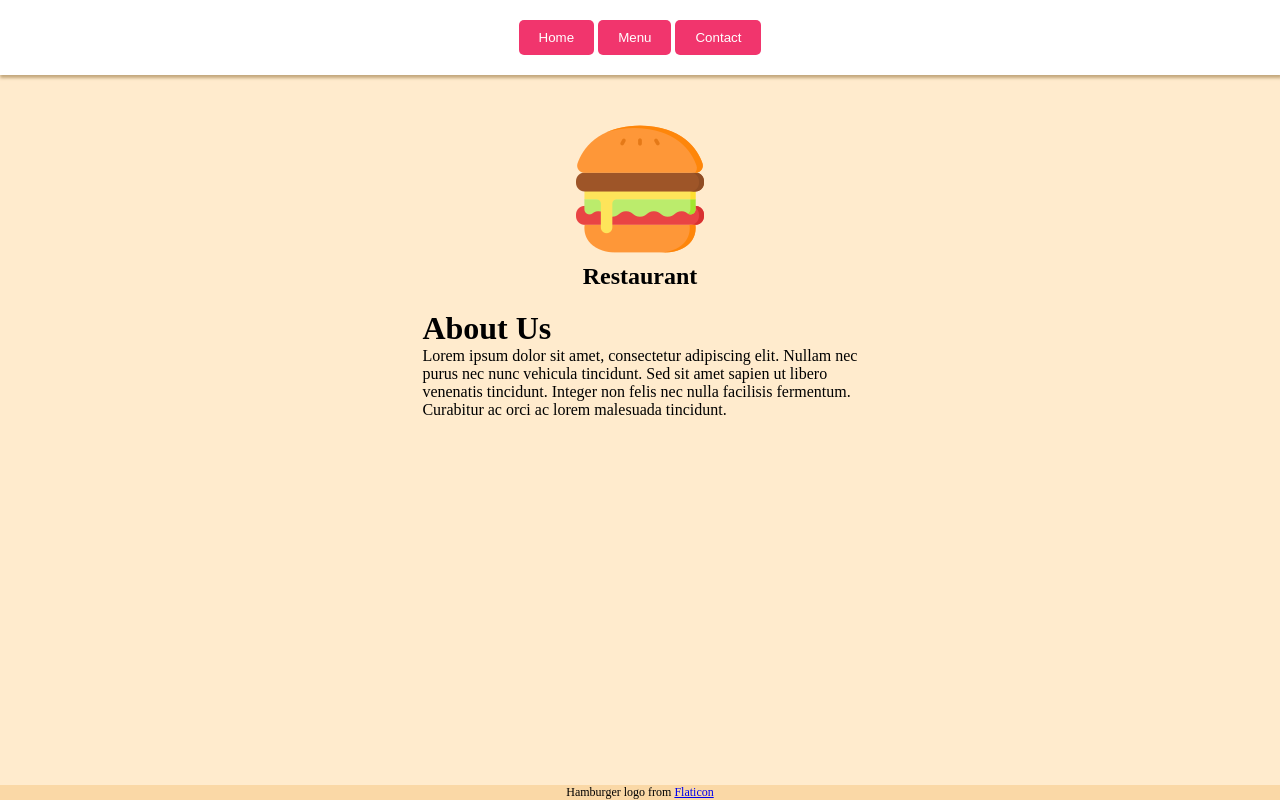
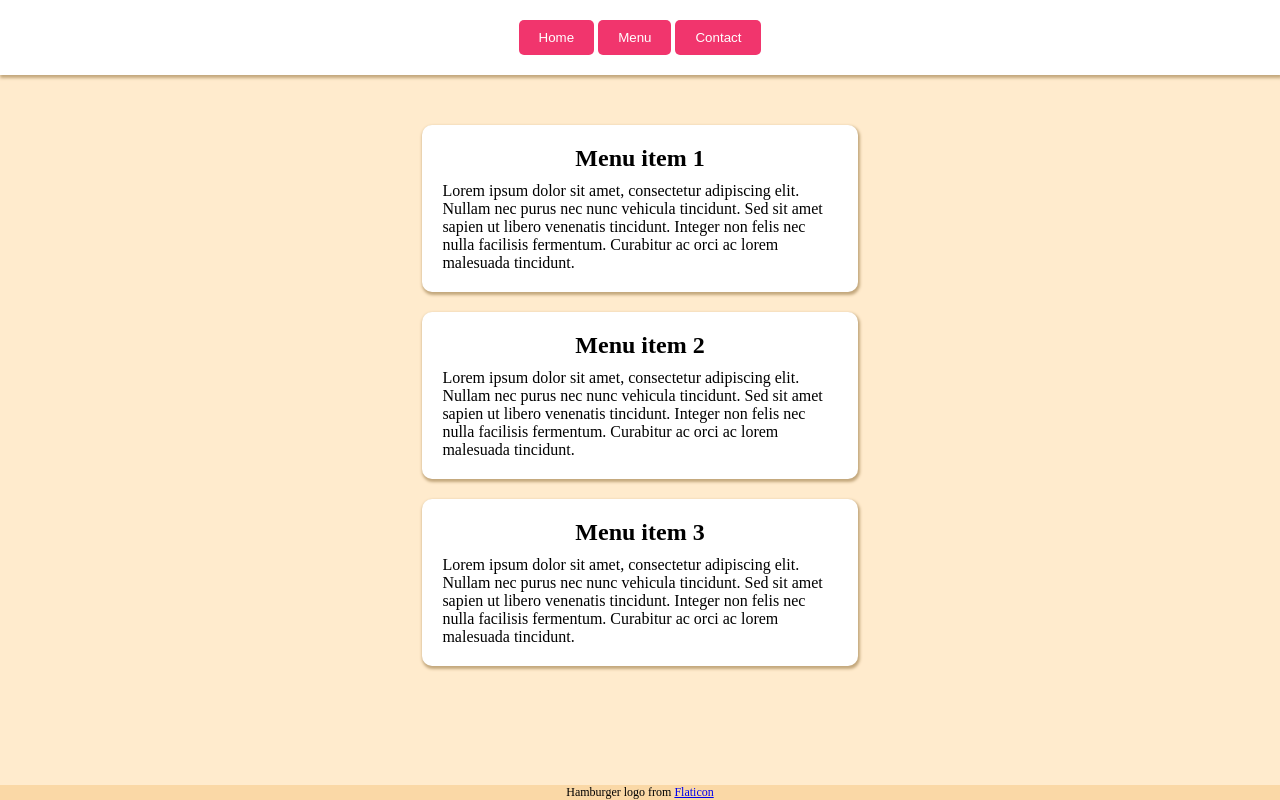
Before and after one commit to 383myrtle/odin-restaurant-page, a website built with webpack: page src/template.html in a window 1280 px wide. Both pictures are taken after a click on the button "Menu". Built offline with nearby package versions, Linux system fonts and the light colour scheme.

Commit message:
Add menu content

```diff
--- a/src/PopulateHome.js
+++ b/src/PopulateContent.js
@@ -1,7 +1,9 @@
 import burgerIcon from "../assets/images/logo.png";
 
+const content = document.getElementById("content");
+
 const populateHome = () => {
-    const content = document.getElementById("content");
+    content.textContent = "";
 
     const logoContainer = document.createElement("div");
     const aboutContainer = document.createElement("div");
@@ -26,4 +28,28 @@ const populateHome = () => {
     content.appendChild(aboutContainer);
 }
 
-export {populateHome};
+const populateMenu = () => {
+    content.textContent = "";
+
+    const menuContainer = document.createElement("div");
+    menuContainer.classList.add("menu-container");
+
+    for (let i=0; i<3; i++){
+        const menuItem = document.createElement("div");
+        menuItem.classList.add("menu-item");
+        menuItem.classList.add("shadow");
+
+        const itemName = document.createElement("h2");
+        itemName.textContent = `Menu item ${i+1}`;
+
+        const itemDescription = document.createElement("p");
+        itemDescription.textContent = "Lorem ipsum dolor sit amet, consectetur adipiscing elit. Nullam nec purus nec nunc vehicula tincidunt. Sed sit amet sapien ut libero venenatis tincidunt. Integer non felis nec nulla facilisis fermentum. Curabitur ac orci ac lorem malesuada tincidunt.";
+
+        menuItem.appendChild(itemName);
+        menuItem.appendChild(itemDescription);
+        menuContainer.appendChild(menuItem);
+    }
+    content.appendChild(menuContainer);
+}
+
+export { populateHome, populateMenu };
--- a/src/index.js
+++ b/src/index.js
@@ -1,7 +1,11 @@
 import "./styles.css";
-import { populateHome } from "./PopulateHome";
+import { populateHome, populateMenu } from "./PopulateContent";
 
 document.addEventListener("DOMContentLoaded", populateHome);
 
-//Remove hard-coded html and add content on page load
-//Then add events for navigation (clear content and populate with new content)
+const homeButton = document.getElementById("home");
+const menuButton = document.getElementById("menu");
+const contactButton = document.getElementById("contact");
+
+homeButton.addEventListener("click", populateHome);
+menuButton.addEventListener("click", populateMenu);
--- a/src/styles.css
+++ b/src/styles.css
@@ -44,6 +44,27 @@ button {
     font-weight: bold;
 }
 
+.logo img {
+    width: 100px;
+    height: 100px;
+}
+
+.menu-container {
+    display: flex;
+    flex-direction: column;
+    gap: 20px;
+}
+
+.menu-item {
+    display: flex;
+    flex-direction: column;
+    gap: 10px;
+    align-items: center;
+    padding: 20px;
+    background-color: white;
+    border-radius: 10px;
+}
+
 .footer {
     display: flex;
     justify-content: center;
```
